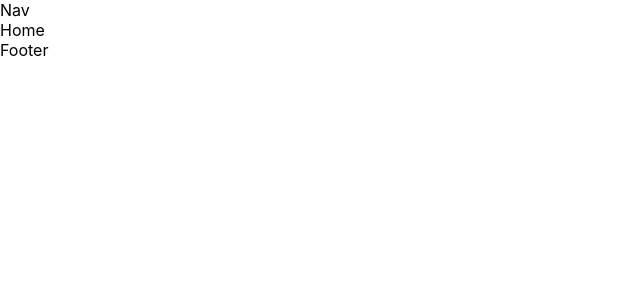
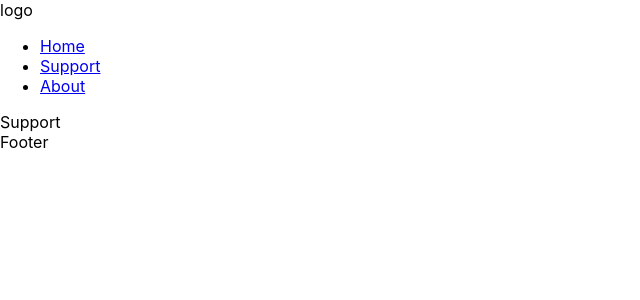
Before and after one commit to Yadla-Akshitha/toucan-payments, a React (Create React App) app: page /support in a window 1280 px wide. Shown: the top 300 px of the page, without its empty margins (0-640 px from the left). Built offline with nearby package versions, Linux system fonts and the light colour scheme.

Commit message:
Setup Routes

```diff
--- a/package.json
+++ b/package.json
@@ -34,5 +34,8 @@
       "last 1 firefox version",
       "last 1 safari version"
     ]
+  },
+  "devDependencies": {
+    "react-router-dom": "^6.7.0"
   }
 }
--- a/src/App.js
+++ b/src/App.js
@@ -1,12 +1,19 @@
+import { Routes, Route } from "react-router-dom";
 import Nav from './components/Nav';
 import Home from './components/Home';
+import About from './components/About';
+import Support from './components/Support';
 import Footer from './components/Footer';
 
 function App() {
   return (
     <div className="App">
       <Nav />
-      <Home />
+        <Routes>
+          <Route index element={<Home />} />
+          <Route path="/about" element={<About />} />
+          <Route path="/support" element={<Support />} />
+        </Routes>
       <Footer />
     </div>
   );
--- a/src/components/Nav.jsx
+++ b/src/components/Nav.jsx
@@ -1,8 +1,16 @@
 import React from 'react';
+import { Link } from 'react-router-dom';
 
 const Nav = () => {
   return (
-    <div>Nav</div>
+    <>
+      <div>logo</div>
+      <ul>
+      <li><Link to="/">Home</Link></li>
+      <li><Link to="/">Support</Link></li>
+      <li><Link to="/">About</Link></li>
+      </ul>
+    </>
   );
 };
 
--- /dev/null
+++ b/src/components/Support.jsx
@@ -0,0 +1,9 @@
+import React from 'react';
+
+const Support = () => {
+  return (
+    <div>Support</div>
+  );
+};
+
+export default Support;
--- a/src/index.js
+++ b/src/index.js
@@ -1,13 +1,20 @@
 import React from 'react';
 import ReactDOM from 'react-dom/client';
+import { BrowserRouter } from "react-router-dom";
 import './index.css';
 import App from './App';
+import Home from './components/Home';
+import About from './components/About';
+import Support from './components/Support';
 import reportWebVitals from './reportWebVitals';
 
 const root = ReactDOM.createRoot(document.getElementById('root'));
 root.render(
   <React.StrictMode>
-    <App />
+    <BrowserRouter>
+      <App />
+      </BrowserRouter>
+
   </React.StrictMode>
 );
 
```
Also changed, not shown: src/components/Suppport.jsx (deleted, +0 -9 lines), 1 other file (tests, documents, lock files or other folders).
